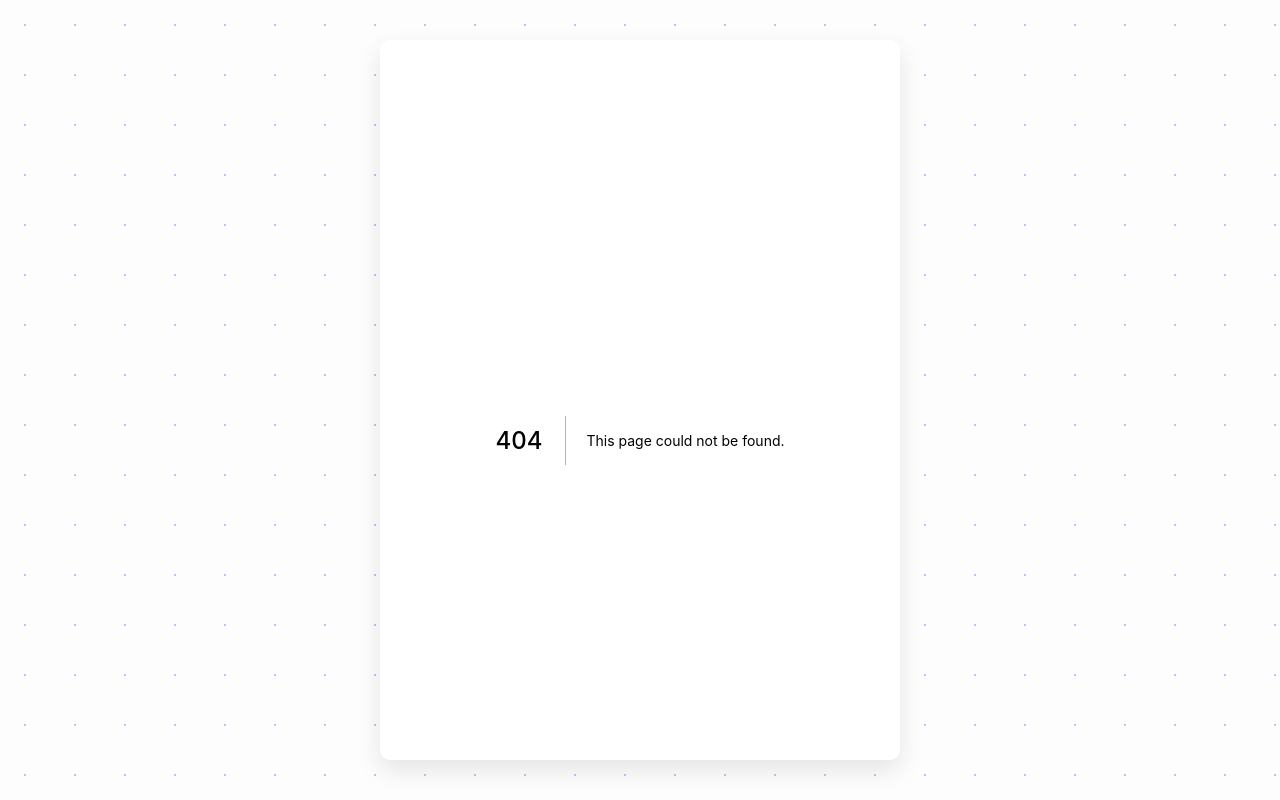
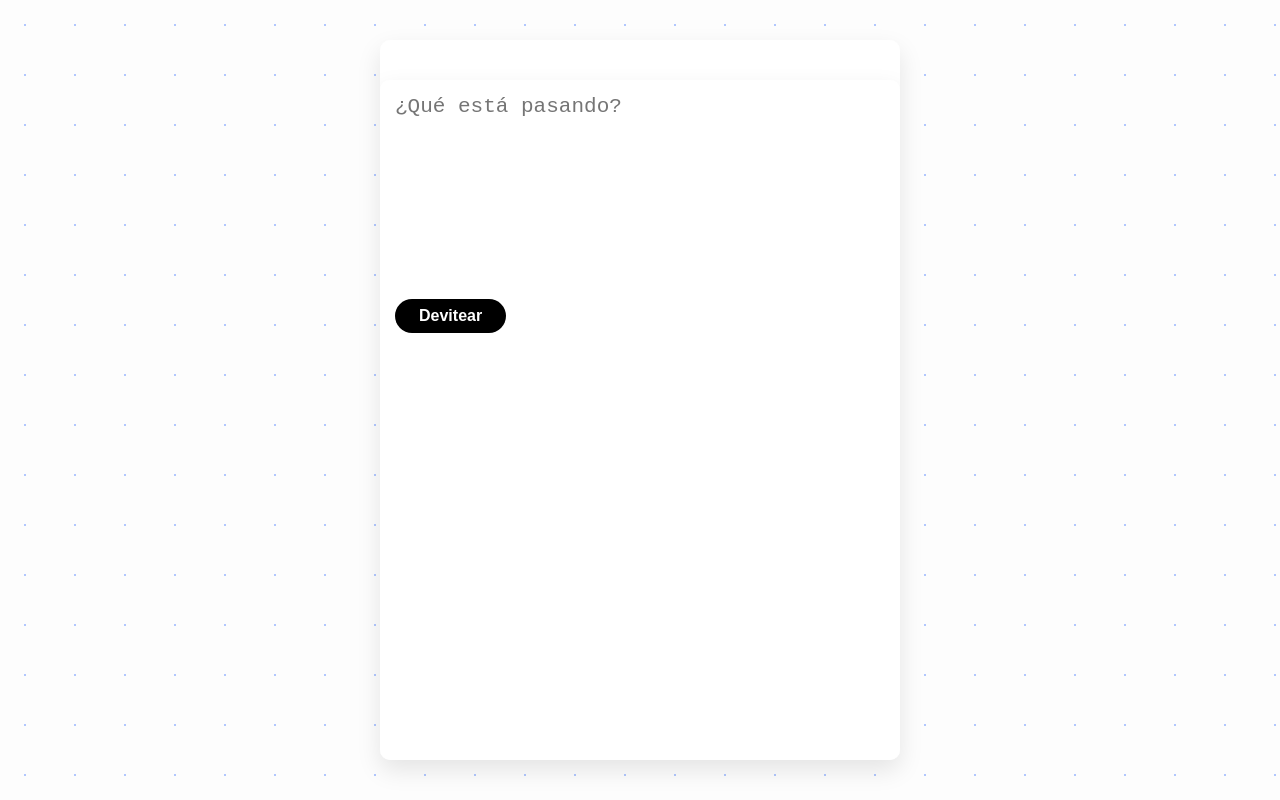
Before and after one commit to gilsantosjulian/devter-twitter-page, a Next.js app: page /compose/tweet in a window 1280 px wide. Before the commit this address had no page. Built offline with nearby package versions, Linux system fonts and the light colour scheme.

Commit message:
feat: create ComposeTweet component

```diff
--- /dev/null
+++ b/pages/compose/tweet/index.js
@@ -0,0 +1,38 @@
+import AppLayout from "components/AppLayout"
+import Button from "components/Button"
+
+// import useUser from "hooks/useUser"
+
+const ComposeTweet = () => {
+  // const user = useUser()
+
+  return (
+    <>
+      <AppLayout>
+        <form>
+          <textarea placeholder="¿Qué está pasando?"></textarea>
+          <div>
+            <Button>Devitear</Button>
+          </div>
+        </form>
+      </AppLayout>
+      <style jsx>{`
+        div {
+          padding: 15px;
+        }
+
+        textarea {
+          border: 0;
+          font-size: 21px;
+          min-height: 200px;
+          outline: 0;
+          padding: 15px;
+          resize: none;
+          width: 100%;
+        }
+      `}</style>
+    </>
+  )
+}
+
+export default ComposeTweet
```
